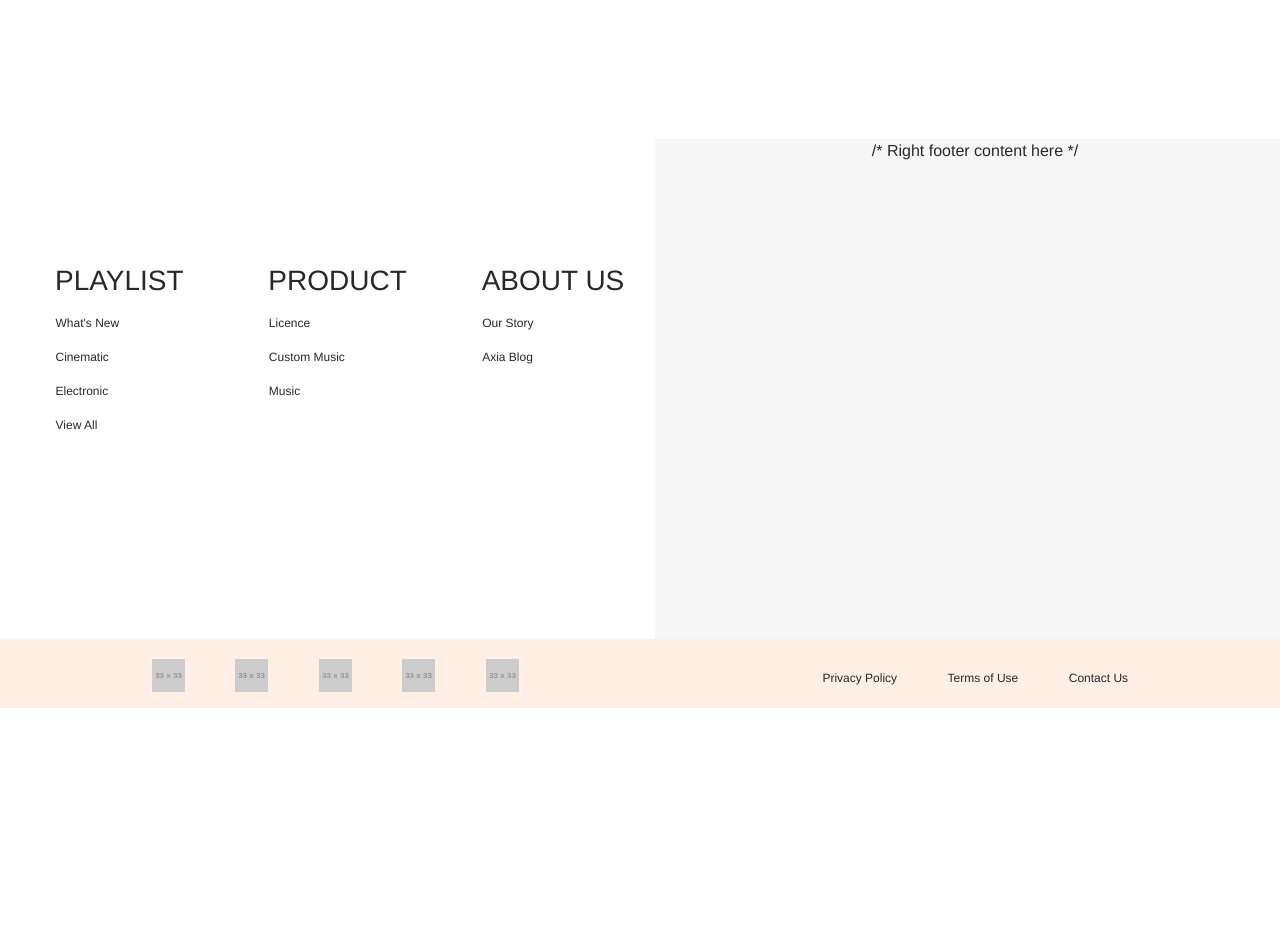
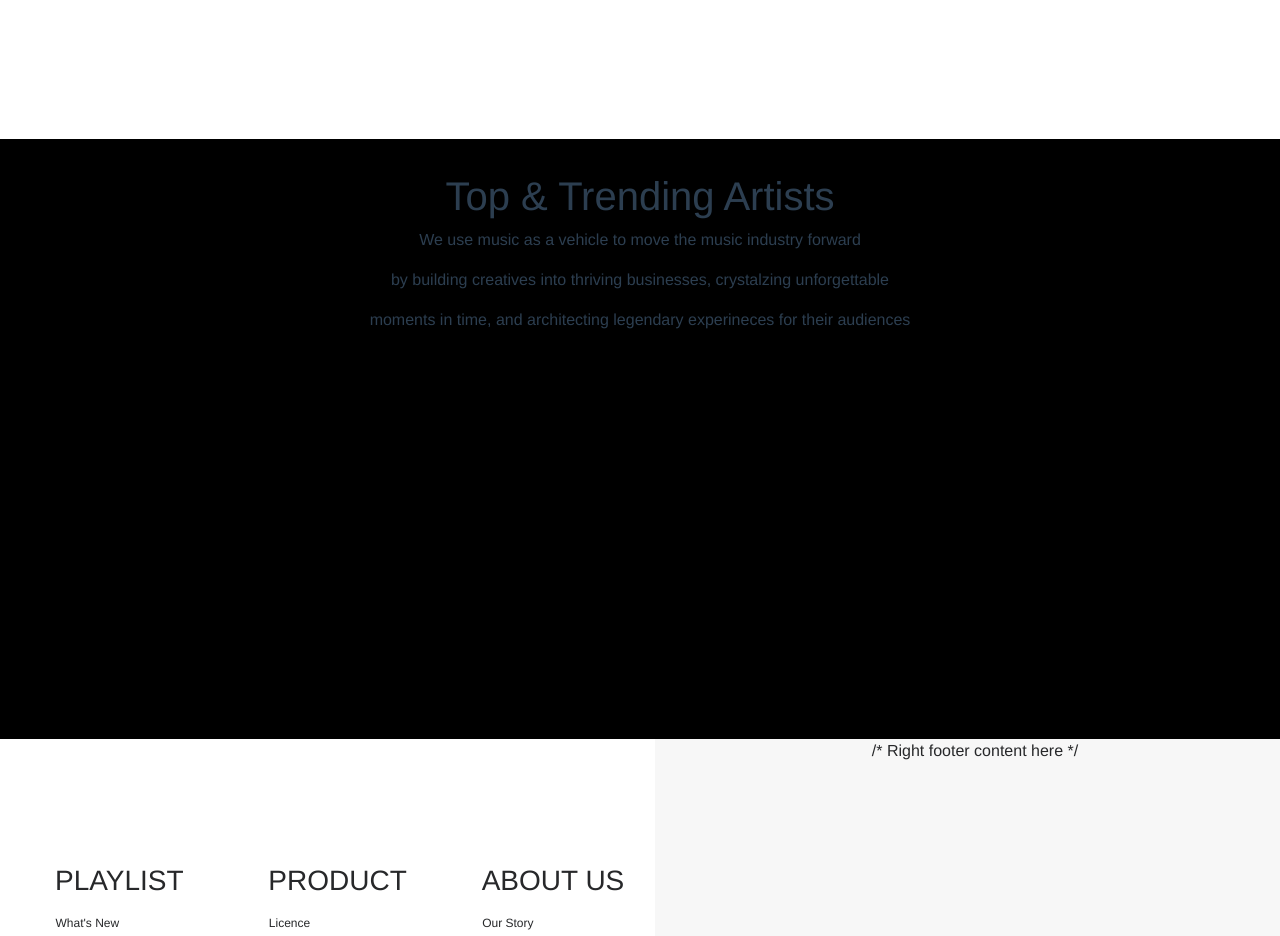
Before and after one commit to n-sakib/axia, a Vue app in the folder client/: page /#/home in a window 1280 px wide. Shown: the part 1660-2596 px from the top of the page. Before the commit the page ends 2368 px from the top, so only its background shows below. Built offline with nearby package versions, Linux system fonts and the light colour scheme.

Commit message:
Changed colors.

```diff
--- a/client/src/components/HomePage.vue
+++ b/client/src/components/HomePage.vue
@@ -24,11 +24,11 @@
     <div class="detail">
       <b-row>
         <b-col cols="6"></b-col>
-       <b-col cols="6">
-         <h1>Collaborate with Industry Talent</h1>
-         <p>We put the ability to select what artists we work with right back into the hands of the true A&R – the buying public. Convincing the public to spend their money and time supporting your art is true A&R.</p>
-       </b-col>
-     </b-row>
+        <b-col cols="6">
+          <h1>Collaborate with Industry Talent</h1>
+          <p>We put the ability to select what artists we work with right back into the hands of the true A&R – the buying public. Convincing the public to spend their money and time supporting your art is true A&R.</p>
+        </b-col>
+      </b-row>
     </div>
   </div>
   <!-- Pricing Section -->
@@ -49,6 +49,19 @@
        <b-col cols="6" md="8">cols="12" md="8"</b-col>
        <b-col cols="6" md="12">cols="6" md="4"</b-col>
    </b-row>
+    </div>
+  </div>
+  <!-- New Section Block -->
+  <div class="new-section">
+    <div class="detail">
+      <b-row>
+        <b-col cols="12">
+          <h1>Top & Trending Artists</h1>
+          <p>We use music as a vehicle to move the music industry forward</p>
+          <p>by building creatives into thriving businesses, crystalzing unforgettable</p>
+          <p>moments in time, and architecting legendary experineces for their audiences</p>
+        </b-col>
+      </b-row>
     </div>
   </div>
 </div>
@@ -80,13 +93,17 @@ export default {
   text-align: left;
 }
 .collaborate {
-  background-color: #000;
+  background-color: #f7f7f7;
   height: 600px;
 }
 .pricing {
   background-color: #fff;
   height: 600px;
 }
+.new-section {
+  background-color: #000;
+  height: 600px;
+}
 .detail {
   padding-top: 33px;
 }
```
